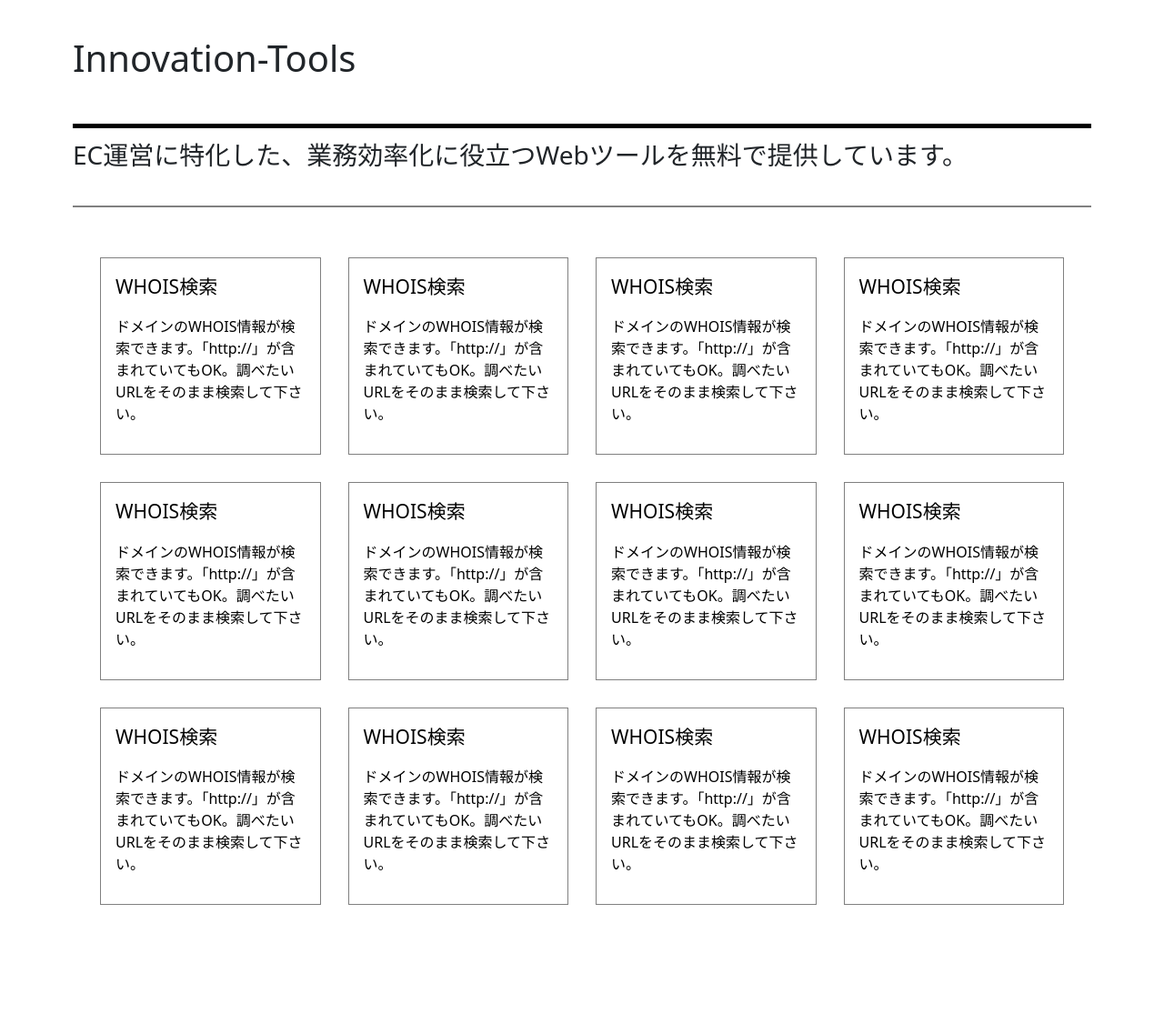
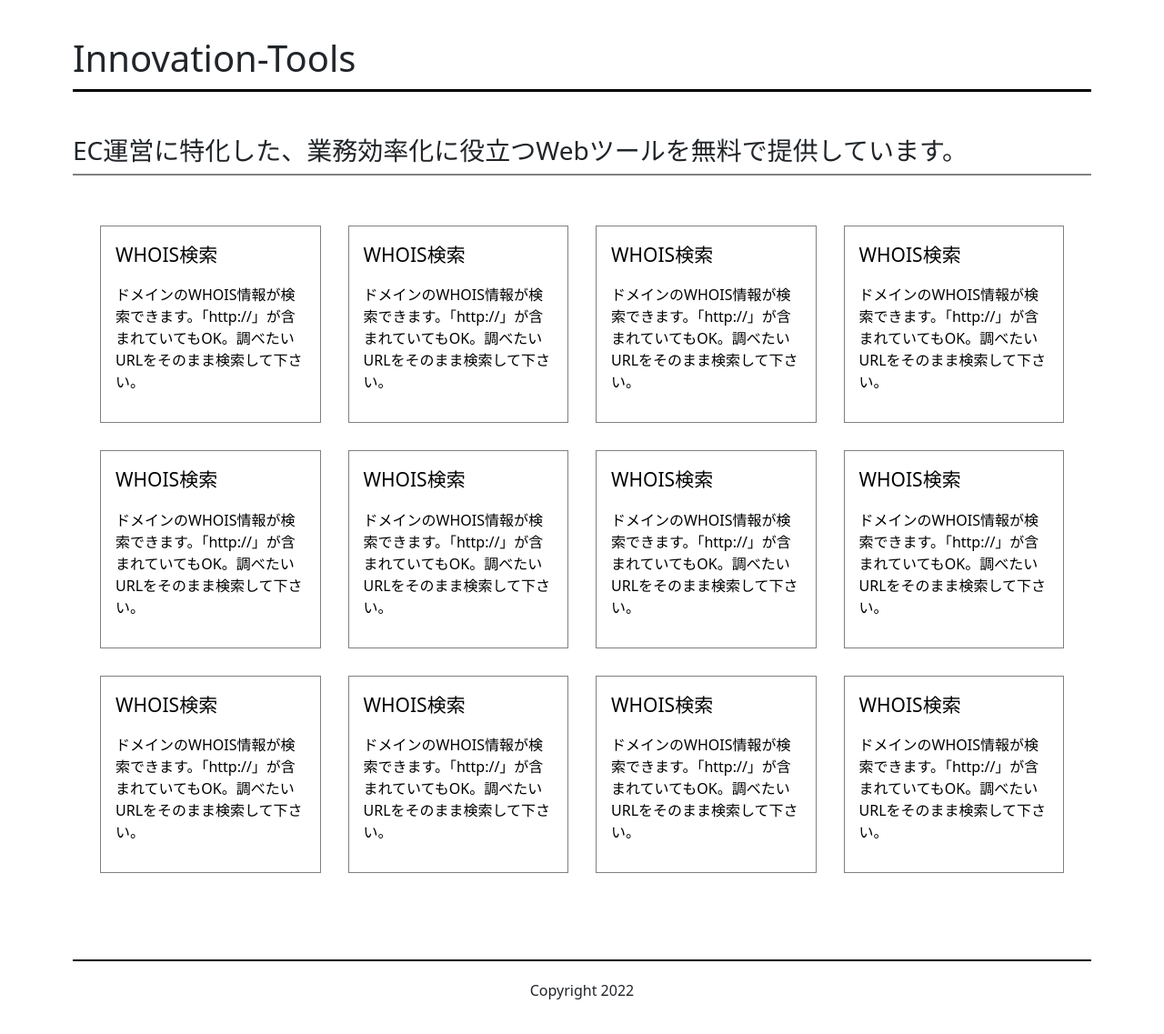
Before and after one commit to kishi-hirosuke/convenient_tools, a Django app: page / in a window 1280 px wide. Shown: the whole page at 91% size. Before the commit the page ends 995 px from the top, so only its background shows below. Run offline with Django 3.2, Linux system fonts and the light colour scheme.

Commit message:
フッター追加

```diff
--- a/convenient_tools/tool_site/static/main.css
+++ b/convenient_tools/tool_site/static/main.css
@@ -2,15 +2,28 @@ header{
     padding: 40px 80px 0px 80px;
 }
 
+header h1{
+    padding-bottom:10px ;
+    border-bottom:solid
+    black 3px;
+}
+
+footer{
+    padding: 40px 80px 0px 80px;
+}
+
+footer p{
+    padding: 20px 80px 20px 80px;
+    text-align: center;
+    border-top:solid
+    black 2px;
+}
 
 .box{
     padding: 40px 80px 0px 80px;
 }
 
 .boxtitle{
-    padding: 13px 0px 30px 0px;
-    border-top:solid
-    black 5px;
     border-bottom:solid
     gray 2px;
 }
--- a/convenient_tools/tool_site/templates/base.html
+++ b/convenient_tools/tool_site/templates/base.html
@@ -10,13 +10,19 @@
     {% block title %}
     {% endblock %}
 </head>
+
+<body>
+
 <header>
     <h1>Innovation-Tools</h1>
 </header>
-<body>
 
-{% block main%}
+{% block main %}
 {% endblock %}
+
+<footer class="ack">
+    <p>Copyright 2022</p>
+</footer>
 
 </body>
 </html>
```
Also changed, not shown: convenient_tools/tool_site/templates/index.html (+0 -48 lines).
